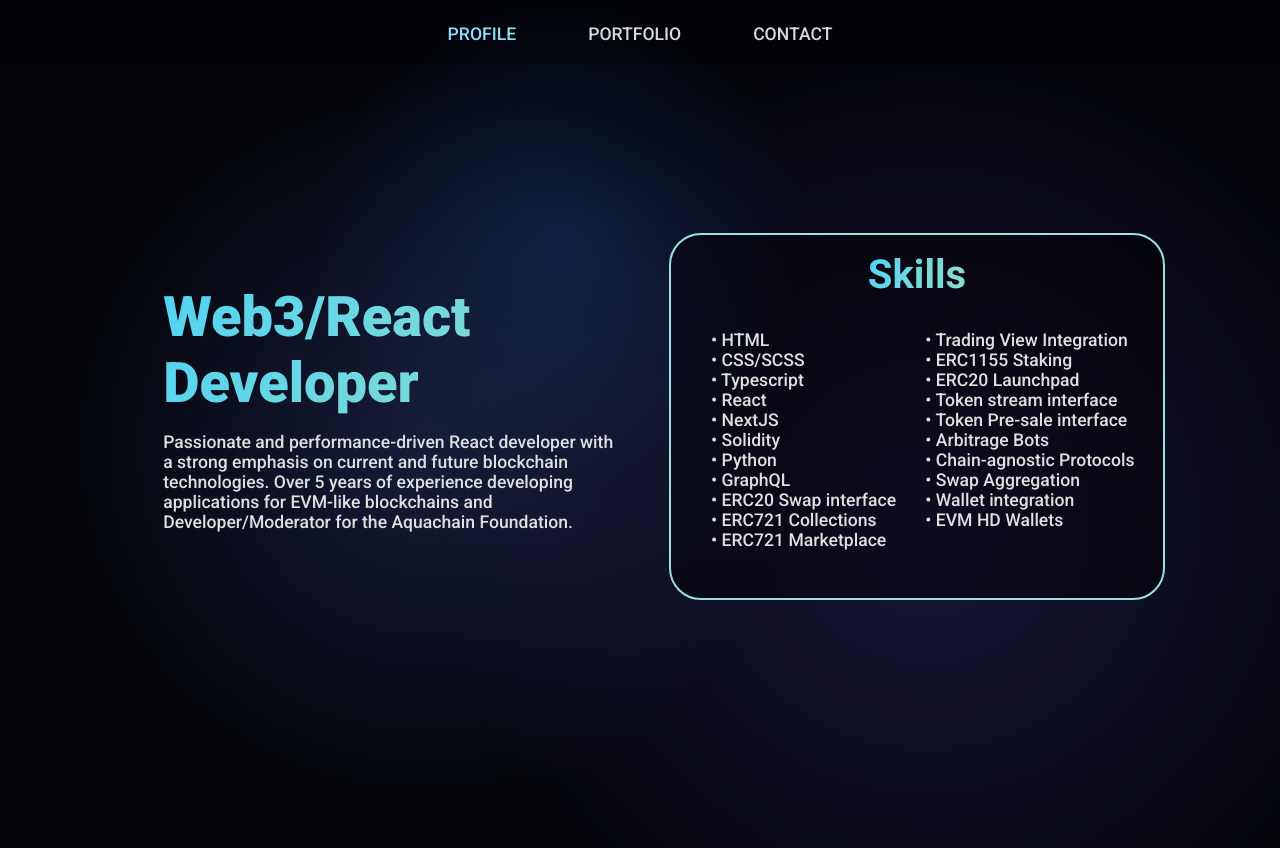
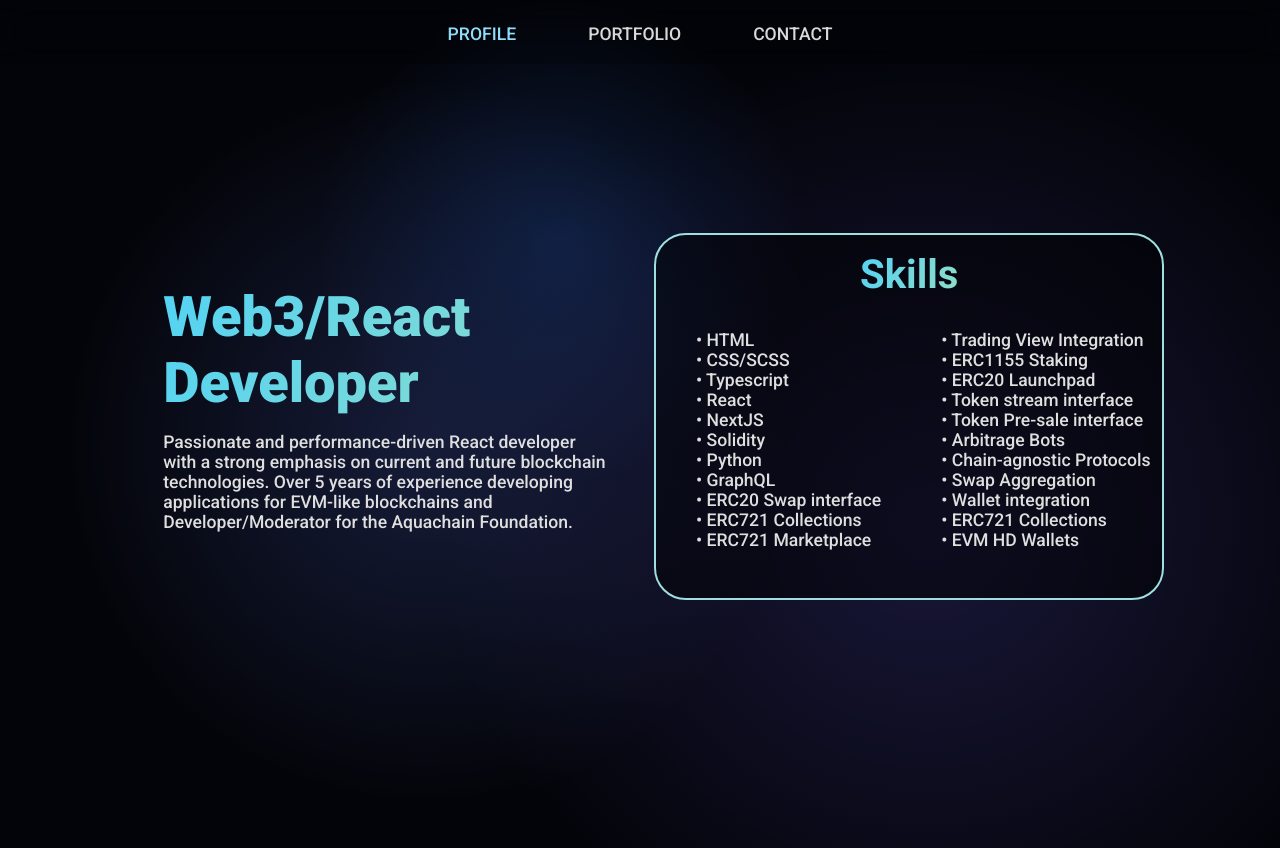
Before and after one commit to cryptoMavrik/resume, a React (Create React App) app: page /#/profile in a window 1280 px wide. Built offline with nearby package versions, Linux system fonts and the light colour scheme.

Commit message:
refactor skills card

```diff
--- a/src/pages/Portfolio/config.ts
+++ b/src/pages/Portfolio/config.ts
@@ -3,7 +3,7 @@ import pawn from "../../assets/pawn.png"
 import kingdoms from "../../assets/kingdoms.png"
 import kindred from "../../assets/kh_heart_logo.png"
 import nftylabs from "../../assets/nftylabs.png"
-import nftynetwork from "../../assets/nftynetwork.svg"
+import nftynetwork from "../../assets/nftynetwork.png"
 import overwatch from "../../assets/overwatch.png"
 import women from "../../assets/WotW.png"
 
--- /dev/null
+++ b/src/pages/Profile/config.ts
@@ -0,0 +1,27 @@
+export const skills1 = [
+    "HTML",
+    "CSS/SCSS",
+    "Typescript",
+    "React",
+    "NextJS",
+    "Solidity",
+    "Python",
+    "GraphQL",
+    "ERC20 Swap interface",
+    "ERC721 Collections",
+    "ERC721 Marketplace"
+]
+
+export const skills2 = [
+    "Trading View Integration",
+    "ERC1155 Staking",
+    "ERC20 Launchpad",
+    "Token stream interface",
+    "Token Pre-sale interface",
+    "Arbitrage Bots",
+    "Chain-agnostic Protocols",
+    "Swap Aggregation",
+    "Wallet integration",
+    "ERC721 Collections",
+    "EVM HD Wallets"
+]
--- a/src/pages/Profile/index.tsx
+++ b/src/pages/Profile/index.tsx
@@ -2,6 +2,7 @@ import React from 'react'
 import { FlexColumn, FlexRow, Heading, Text } from '../../styles'
 import { Container, SkillBox } from './styles'
 import Tilt from 'react-parallax-tilt';
+import { skills1, skills2 } from './config';
 
 const Profile = () => {
     return (
@@ -22,71 +23,22 @@ const Profile = () => {
                         </Heading>
                         <FlexRow alignItems={"flex-start"} m="2rem">
                             <FlexColumn alignItems={"flex-start"} justifyContent={"flex-start"} pl="2rem">
-                                <Text>
-                                    • HTML
-                                </Text>
-                                <Text>
-                                    • CSS/SCSS
-                                </Text>
-                                <Text>
-                                    • Typescript
-                                </Text>
-                                <Text>
-                                    • React
-                                </Text>
-                                <Text>
-                                    • NextJS
-                                </Text>
-                                <Text>
-                                    • Solidity
-                                </Text>
-                                <Text>
-                                    • Python
-                                </Text>
-                                <Text>
-                                    • GraphQL
-                                </Text>
-                                <Text>
-                                    • ERC20 Swap interface
-                                </Text>
-                                <Text>
-                                    • ERC721 Collections
-                                </Text>
-                                <Text>
-                                    • ERC721 Marketplace
-                                </Text>
+                                {skills1.map((el, index) => {
+                                    return (
+                                        <Text key={index}>
+                                            {`• ${el}`}
+                                        </Text>
+                                    )
+                                })}
                             </FlexColumn>
-                            <FlexColumn alignItems={"flex-start"} justifyContent={"flex-start"}>
-                                <Text>
-                                    • Trading View Integration
-                                </Text>
-                                <Text>
-                                    • ERC1155 Staking
-                                </Text>
-                                <Text>
-                                    • ERC20 Launchpad
-                                </Text>
-                                <Text>
-                                    • Token stream interface
-                                </Text>
-                                <Text>
-                                    • Token Pre-sale interface
-                                </Text>
-                                <Text>
-                                    • Arbitrage Bots
-                                </Text>
-                                <Text>
-                                    • Chain-agnostic Protocols
-                                </Text>
-                                <Text>
-                                    • Swap Aggregation
-                                </Text>
-                                <Text>
-                                    • Wallet integration
-                                </Text>
-                                <Text>
-                                    • EVM HD Wallets
-                                </Text>
+                            <FlexColumn alignItems={"flex-start"} justifyContent={"flex-start"} pl="2rem">
+                                {skills2.map((el, index) => {
+                                    return (
+                                        <Text key={index}>
+                                            {`• ${el}`}
+                                        </Text>
+                                    )
+                                })}
                             </FlexColumn>
                         </FlexRow>
                     </SkillBox>
```
